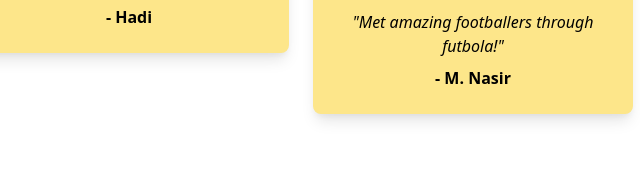
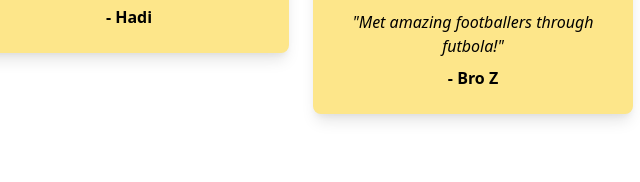
Before and after one commit to fareezedzuan/futbola, a plain HTML site: page index.html in a window 1280 px wide. Shown: the part 1918-2100 px from the top of the page, 511-1151 px from the left. Drawn offline with nearby package versions, Linux system fonts and the light colour scheme.

Commit message:
Update index.html

```diff
--- a/index.html
+++ b/index.html
@@ -127,7 +127,7 @@
             <div class="bg-yellow-200 p-6 rounded-lg shadow-lg max-w-xs">
                 <img src="./images/Zam.jpg" class="mx-auto rounded-full" alt="User" />
                 <p class="mt-4 italic">"Met amazing footballers through futbola!"</p>
-                <p class="mt-2 font-semibold">- M. Nasir</p>
+                <p class="mt-2 font-semibold">- Bro Z</p>
             </div>
         </div>
     </section>
```
